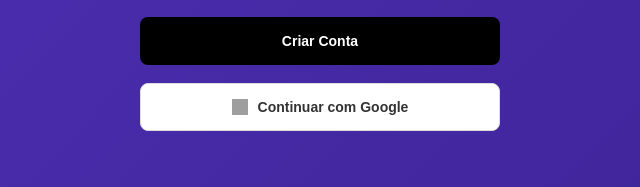
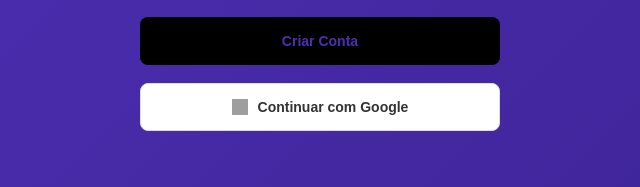
Before and after one commit to LuryDev/Plannexus3, a website: page cadastro.html in a window 1280 px wide. Shown: the part 403-590 px from the top of the page, 29-669 px from the left. Drawn offline with Linux system fonts and the light colour scheme; grey boxes are pictures that could not be loaded.

Commit message:
Change enter button text color to #4D2FB2

```diff
--- a/cadastro.css
+++ b/cadastro.css
@@ -87,7 +87,7 @@
 }
 
 #enter {
-    color:white;
+    color: #4D2FB2;
     background-color: white;
     border: none;
     margin-top: 8px;
```
